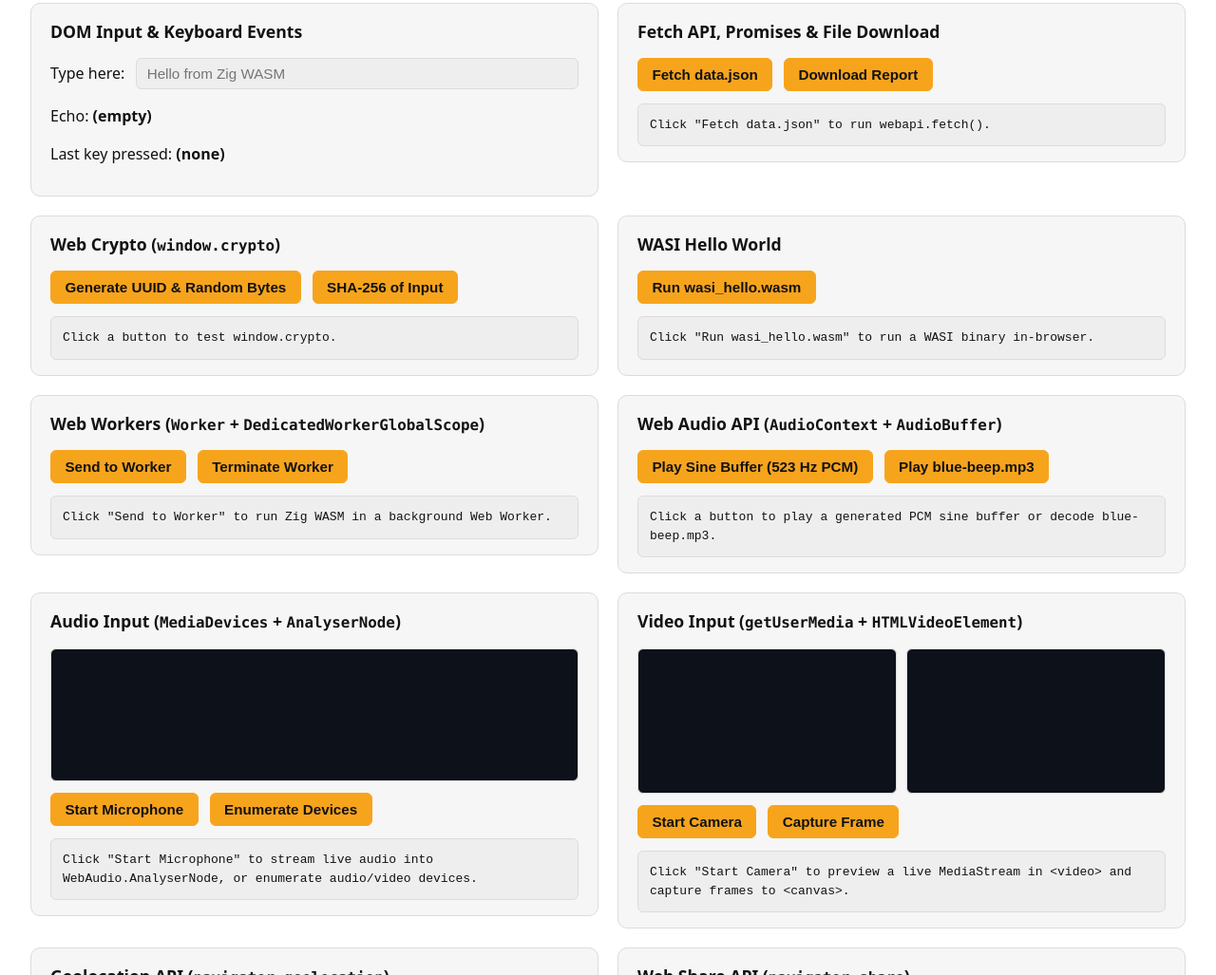
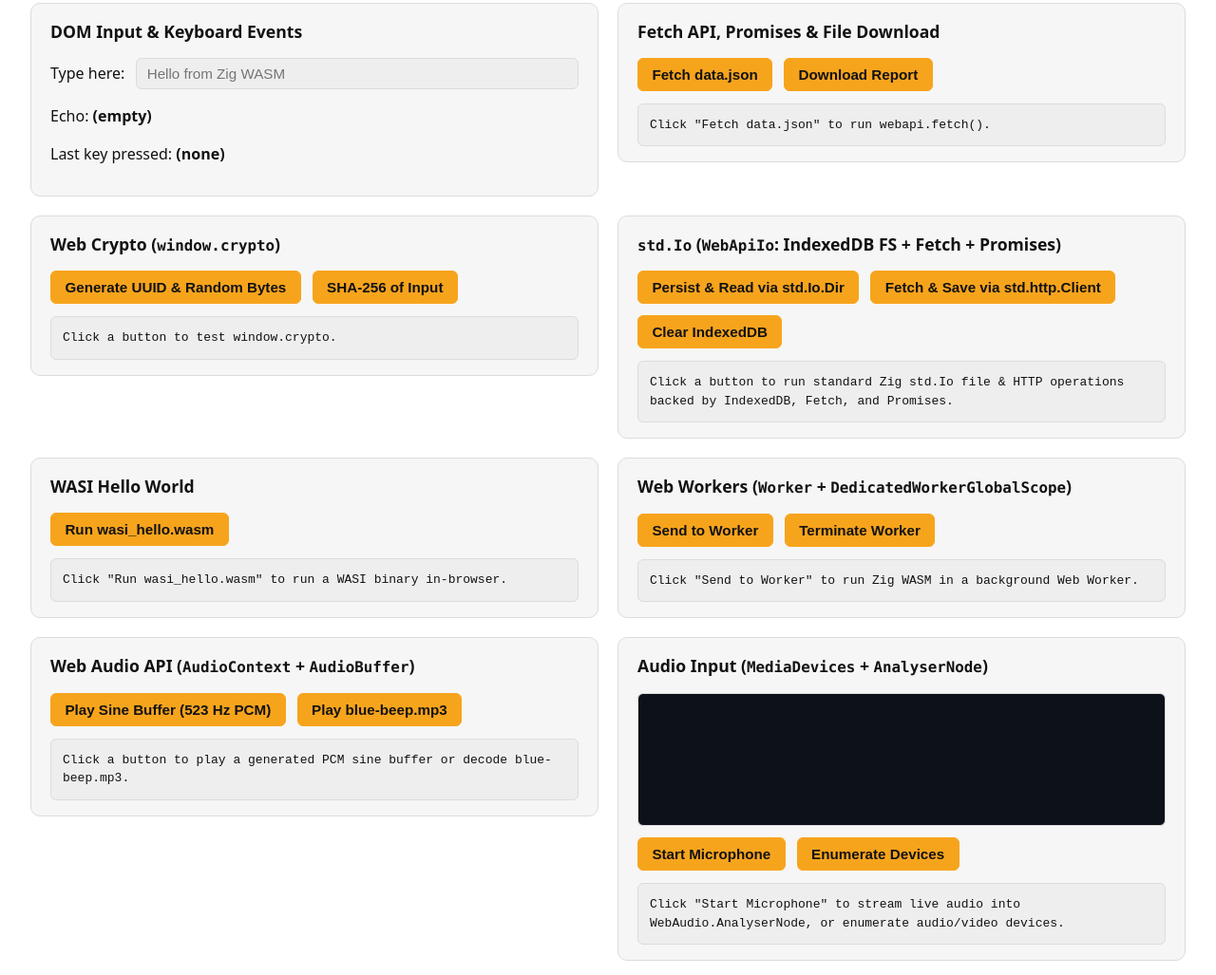
Before and after one commit to dasimmet/zig-webapi, a plain HTML site: page example/static/index.html in a window 1280 px wide. Shown: the part 925-1952 px from the top of the page at 95% size. Drawn offline with Linux system fonts and the light colour scheme; no server answers; a script that the page names is missing.

Commit message:
poc for an Io implementation

```diff
--- a/example/static/index.html
+++ b/example/static/index.html
@@ -100,6 +100,16 @@
         <button id="btn-crypto-digest" type="button">SHA-256 of Input</button>
       </div>
       <pre id="crypto-output">Click a button to test window.crypto.</pre>
+    </section>
+
+    <section class="panel">
+      <h2><code>std.Io</code> (<code>WebApiIo</code>: IndexedDB FS + Fetch + Promises)</h2>
+      <div class="row">
+        <button id="btn-io-fs" type="button">Persist &amp; Read via std.Io.Dir</button>
+        <button id="btn-io-fetch" type="button">Fetch &amp; Save via std.http.Client</button>
+        <button id="btn-io-clear" type="button">Clear IndexedDB</button>
+      </div>
+      <pre id="io-output">Click a button to run standard Zig std.Io file &amp; HTTP operations backed by IndexedDB, Fetch, and Promises.</pre>
     </section>
 
     <section class="panel">
```
Also changed, not shown: 7 other files.
